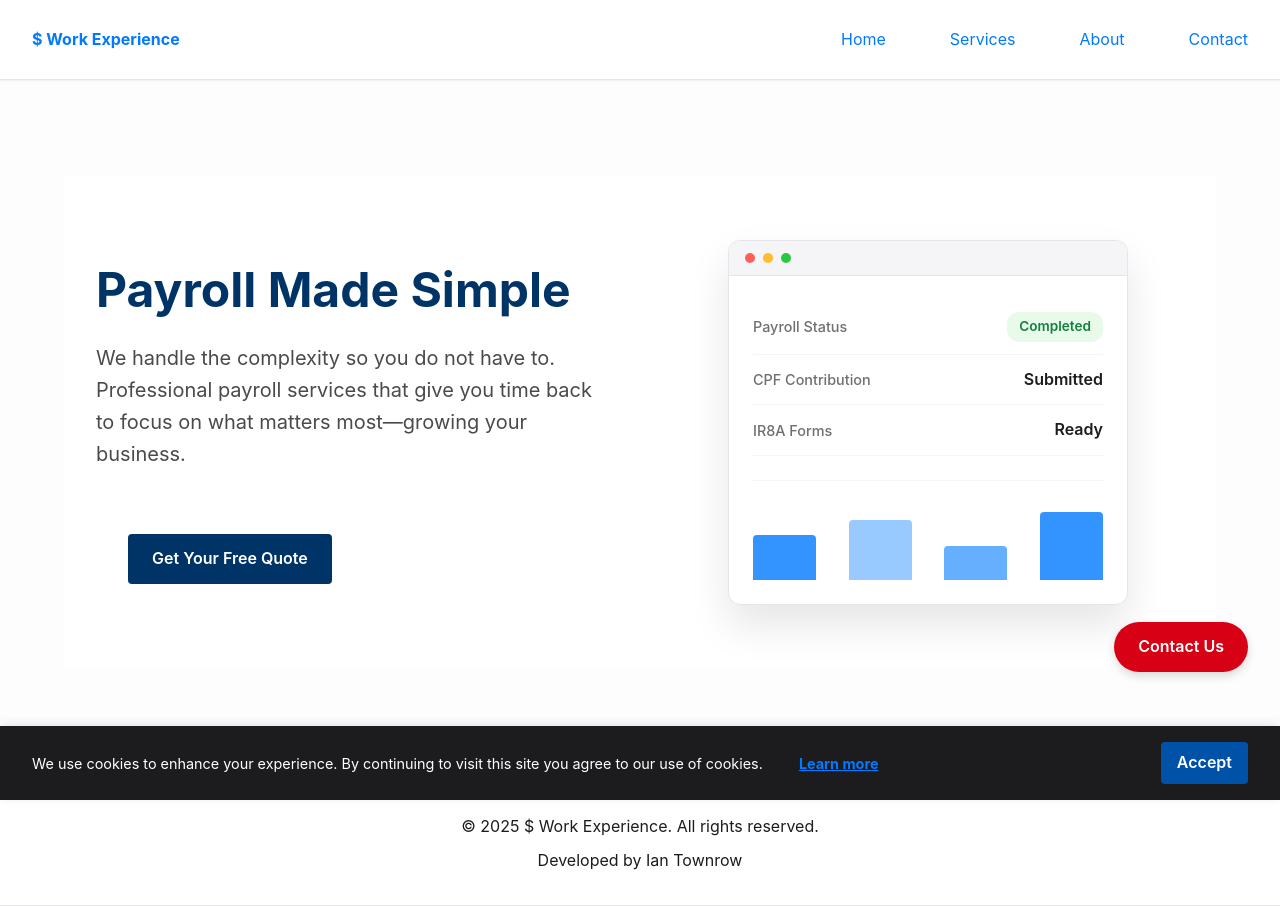
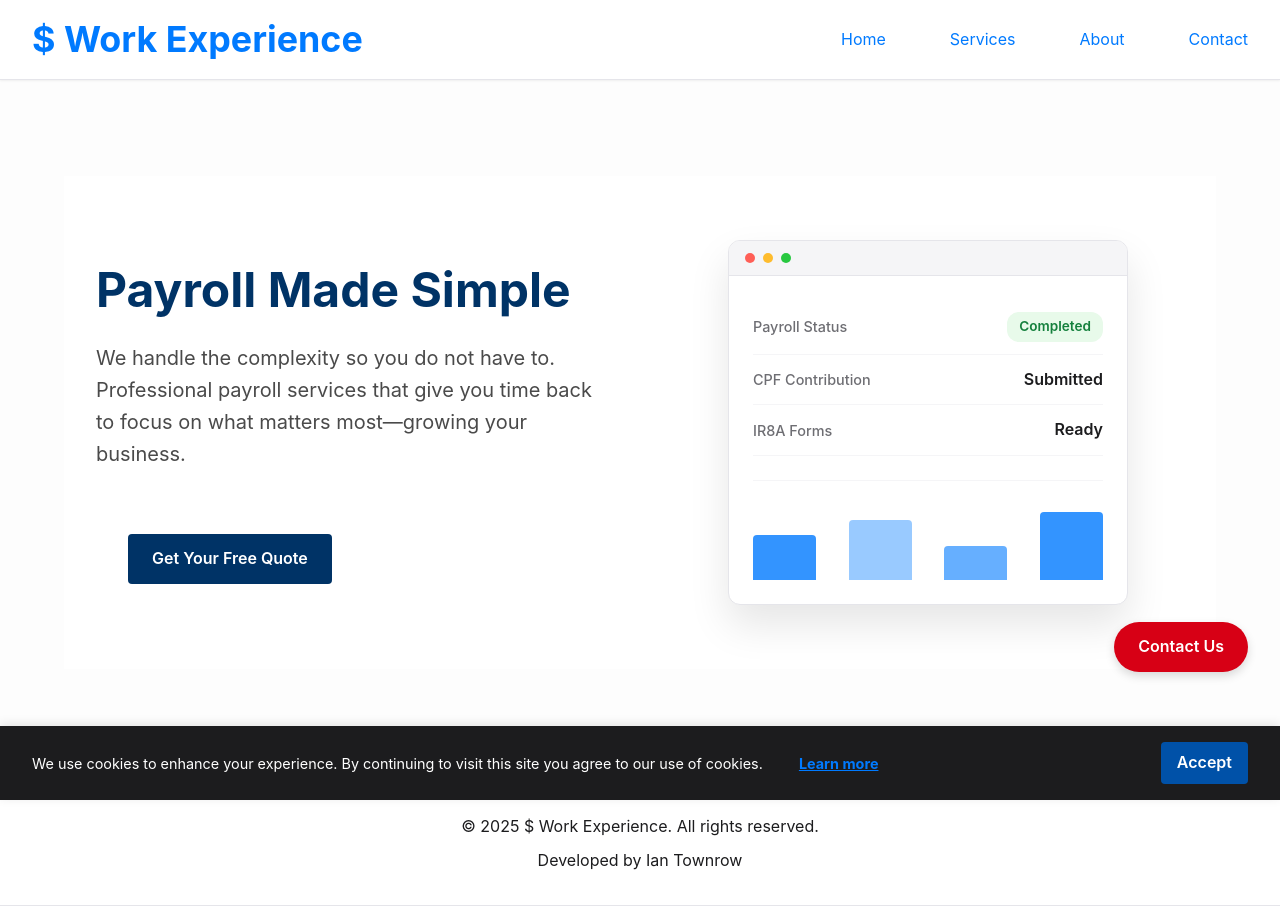
Before and after one commit to IHAT89/work-experience-site, a Next.js app: page / in a window 1280 px wide. Built offline with nearby package versions, Linux system fonts and the light colour scheme; no server answers; what react-google-recaptcha-v3 would draw is missing.

Commit message:
style: enlarge brand heading

```diff
--- a/styles/globals.css
+++ b/styles/globals.css
@@ -38,6 +38,10 @@ header, footer {
 
 header strong {
   color: #007aff;
+  font-size: clamp(1.8rem, 2.8vw, 3rem);
+  line-height: 1.2;
+  font-weight: 700;
+  display: inline-block;
 }
 
 footer {
```
